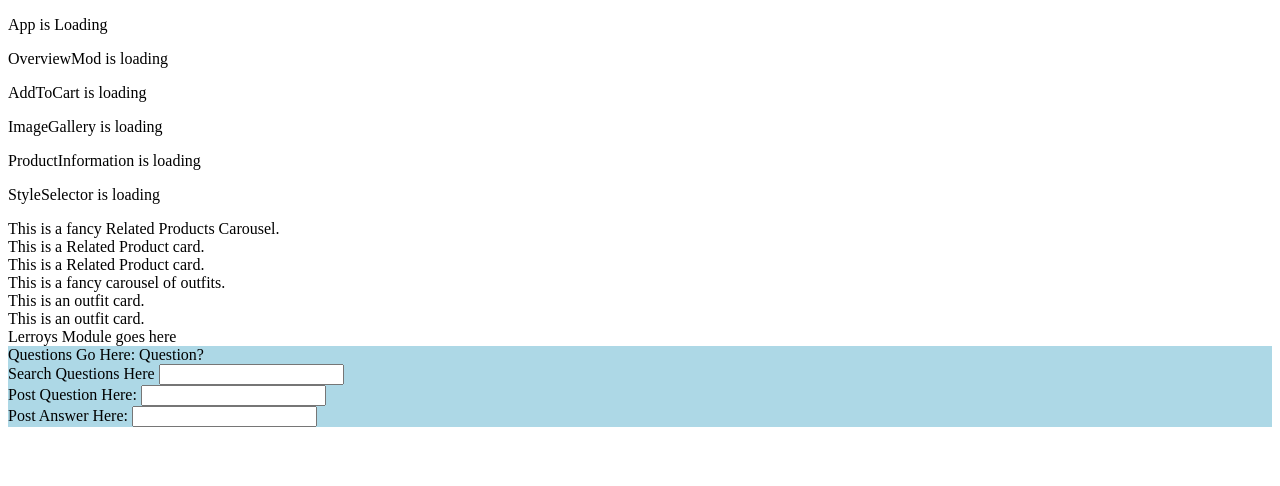
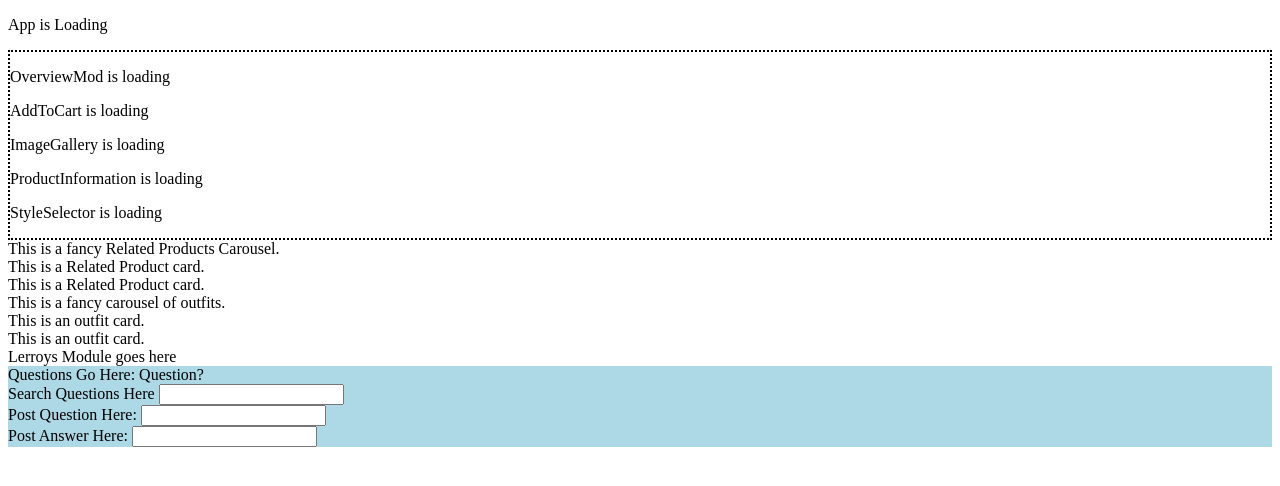
Before and after one commit to thehackslayingslashers/hopper, a React app: page / in a window 1280 px wide. Shown: the top 486 px of the page. Built offline with nearby package versions, Linux system fonts and the light colour scheme.

Commit message:
added border to my component to help separate it from the other smellier ones

```diff
--- a/client/src/components/OverviewMod/OverviewMod.jsx
+++ b/client/src/components/OverviewMod/OverviewMod.jsx
@@ -12,7 +12,7 @@ class OverviewMod extends React.Component {
 
   render() {
     return (
-      <div>
+      <div id="overview">
         <p>OverviewMod is loading</p>
         <AddToCart />
         <ImageGallery />
--- a/public/styles.css
+++ b/public/styles.css
@@ -0,0 +1,3 @@
+#overview {
+  border: dotted 2px;
+}
```
Also changed, not shown: public/index.js.
